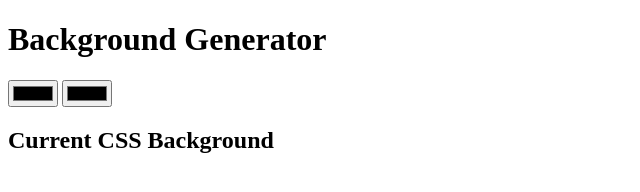
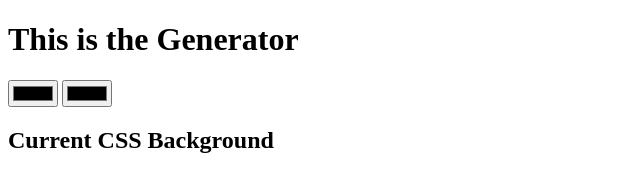
Before and after one commit to preshif/background-generator, a plain HTML site: page index.html in a window 1280 px wide. Shown: the whole page, without its empty margins (0-640 px from the left). Drawn offline with Linux system fonts and the light colour scheme.

Commit message:
Changing Heading

```diff
--- a/index.html
+++ b/index.html
@@ -5,7 +5,7 @@
    <link rel="stylesheet" type="text/css" href="">
 </head>
 <body id="gradient">
-   <h1>Background Generator</h1>
+   <h1>This is the Generator</h1>
    <input class="color1" type="color">
    <input class="color2" type="color">
    <h2>Current CSS Background</h2>
```
